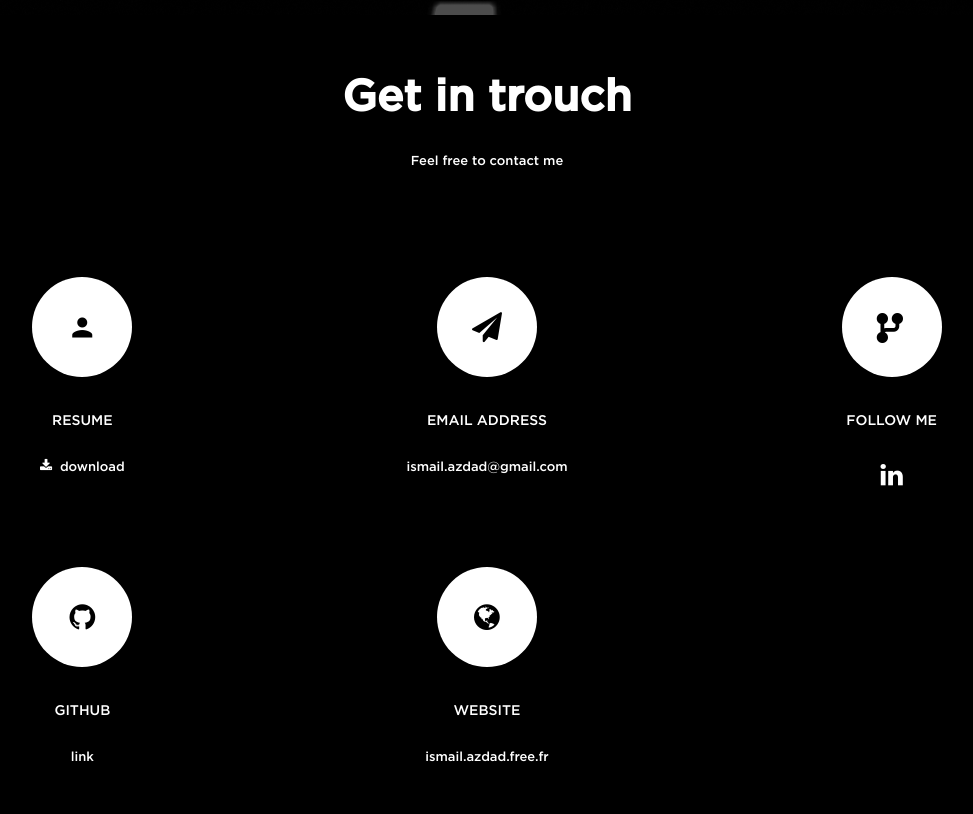
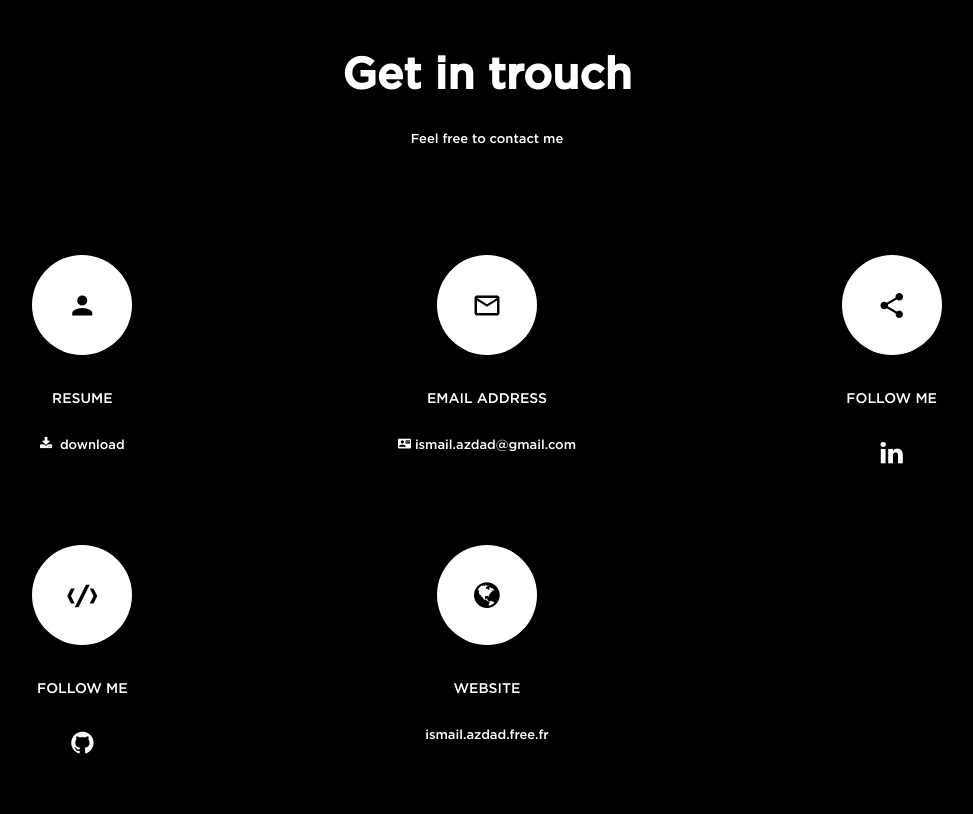
Before and after one commit to ismailazdad/siteWeb, a plain HTML site: page index.html in a window 1280 px wide. Shown: the part 3071-3885 px from the top of the page, without its empty margins (153-1126 px from the left). Drawn offline with Linux system fonts and the light colour scheme; files whose address does not match are found by name.

Commit message:
icon change

```diff
--- a/index.html
+++ b/index.html
@@ -154,10 +154,9 @@
                     <div class="text pt-3 text-center">
                         <span class="position mb-2">Development solutions and customization </span>
                         <div class="faded">
-                            <p>Optimisation developpment performance,
-                                maintenance and evolution of different applications management and optimization of
-                                digital advertising campaigns: advertising dynamic creative, BI tools, technical
-                                proposals, development trends analysis.</p>
+                            <p>
+                                Maintenance and evolution of different applications management with optimization and customization for scalability
+                                </p>
                         </div>
                     </div>
                 </div>
@@ -257,32 +256,34 @@
             <div class="col-md-4 col-lg-4 ftco-animate">
                 <div class="align-self-stretch box p-4 text-center bg-light">
                     <div class="icon d-flex align-items-center justify-content-center">
-                        <span class="icon-paper-plane"></span>
+                        <span class="icon-mail_outline"></span>
                     </div>
                     <h3 class="mb-4">Email Address</h3>
-                    <p><a style="color: white !important;"
+                    <p><span
+                            class="icon-contact_mail"></span>&nbsp;<a style="color: white !important;"
                           href="mailto:ismail.azdad@gmail.com">ismail.azdad@gmail.com</a></p>
                 </div>
             </div>
             <div class="col-md-4 col-lg-4 ftco-animate">
                 <div class="align-self-stretch box p-4 text-center bg-light">
                     <div class="icon d-flex align-items-center justify-content-center">
-                        <span class="oi oi-fork"></span>
+                        <span class="icon-share2"></span>
                     </div>
                     <h3 class="mb-4">Follow me</h3>
                     <p><a style="color: white !important;font-size: 2em;"
-                          href="https://www.linkedin.com/in/ismail-azdad-1995566/" target="_blank"><span
+                          href="https://www.linkedin.com/in/ismail-azdad-1995566/" target="_blank" title="linkedin"><span
                             class="icon-linkedin"></span></a></p>
                 </div>
             </div>
             <div class="col-md-4 col-lg-4 ftco-animate">
                 <div class="align-self-stretch box p-4 text-center bg-light">
                     <div class="icon d-flex align-items-center justify-content-center">
-                        <span class="icon-github"></span>
+                        <span class="oi oi-code"></span>
                     </div>
-                    <h3 class="mb-4">Github</h3>
-                    <p><a style="color: white !important;" href="https://github.com/ismailazdad?tab=repositories"
-                          target="_blank">link</a></p>
+                    <h3 class="mb-4">Follow me</h3>
+                    <p><a style="color: white !important;font-size: 2em;"
+                          href="https://github.com/ismailazdad?tab=repositories" target="_blank" title="github">
+                        <span class="icon-github"></span></a></p>
                 </div>
             </div>
             <div class="col-md-4 col-lg-4 ftco-animate">
@@ -291,8 +292,9 @@
                         <span class="icon-globe"></span>
                     </div>
                     <h3 class="mb-4">Website</h3>
-                    <p><a style="color: white !important;" href="http://ismail.azdad.free.fr" target="_blank">ismail.azdad.free.fr</a>
+                    <p><a style="color: white !important;" href="#" target="_blank">ismail.azdad.free.fr</a>
                     </p>
+
                 </div>
             </div>
 
```
